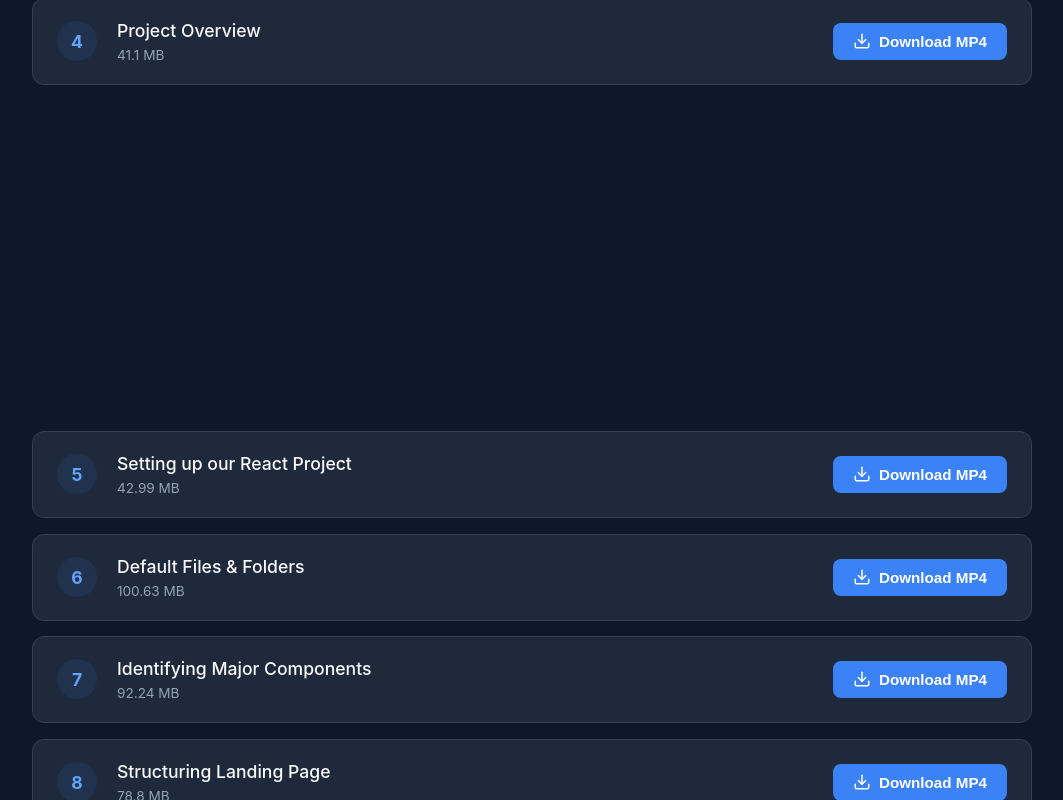
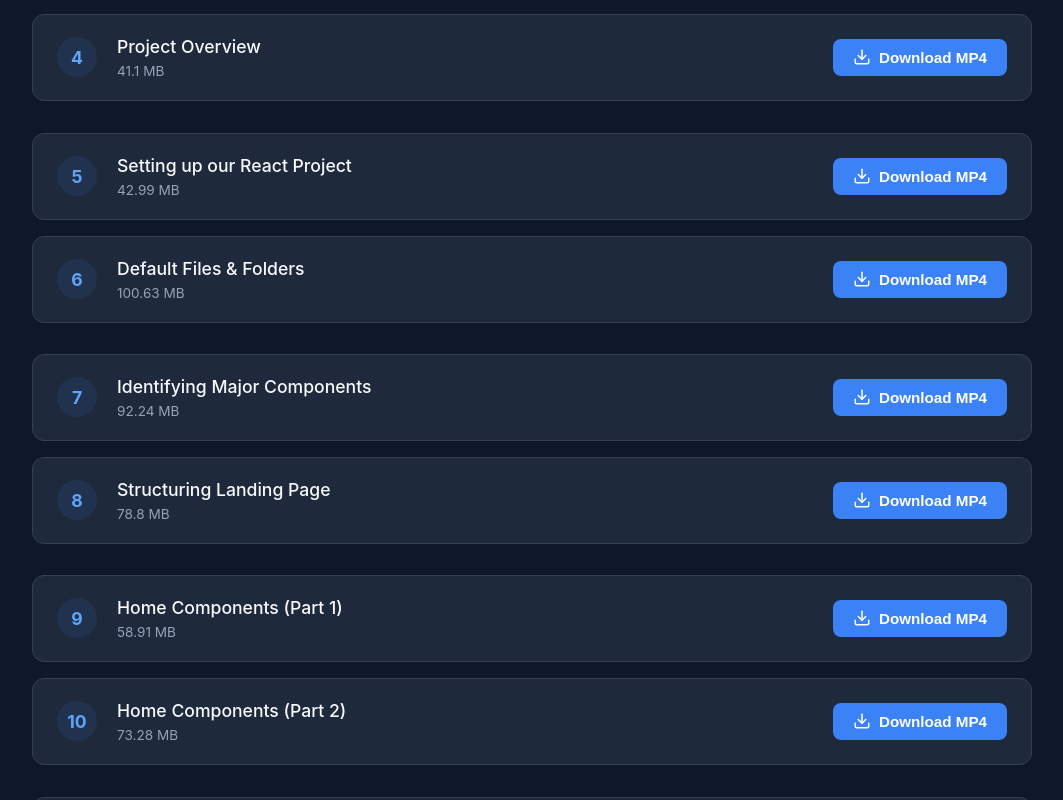
Before and after one commit to anilmonitor/delta-project, a React (Vite) app: page / in a window 1280 px wide. Shown: the part 1200-2000 px from the top of the page, without its empty margins (108-1171 px from the left). Built offline with nearby package versions, Linux system fonts and the light colour scheme.

Commit message:
add smaller 300x250 ad banner after every 2 lectures

```diff
--- a/src/App.jsx
+++ b/src/App.jsx
@@ -17,6 +17,8 @@ function AdBanner() {
   const banner = useRef(null);
 
   useEffect(() => {
+    // React blocks raw <script> tags inside JSX for security reasons,
+    // so we must inject your exact ad code this way in order for it to work.
     if (!banner.current || banner.current.firstChild) return;
 
     const conf = document.createElement('script');
@@ -39,8 +41,9 @@ function AdBanner() {
   }, []);
 
   return (
-    <div style={{ display: 'flex', justifyContent: 'center', margin: '2rem 0', width: '100%', minHeight: '250px' }}>
-      <div ref={banner}></div>
+    <div style={{ display: 'flex', justifyContent: 'center', margin: '0', width: '100%' }}>
+      {/* We apply a CSS scale to make the 300x250 ad visually smaller as requested */}
+      <div ref={banner} style={{ transform: 'scale(0.7)', transformOrigin: 'center center', maxHeight: '175px' }}></div>
     </div>
   );
 }
@@ -158,7 +161,8 @@ function Home() {
         {videosData.map((video, index) => (
           <React.Fragment key={index}>
             <VideoItem video={video} index={index} />
-            {(index + 1) % 4 === 0 && <AdBanner />}
+            {/* Show Ad after every 2 lectures */}
+            {(index + 1) % 2 === 0 && <AdBanner />}
           </React.Fragment>
         ))}
       </main>
```
